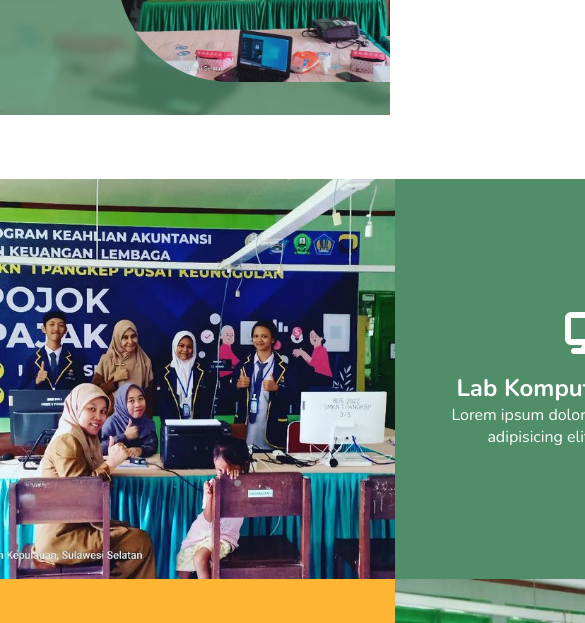
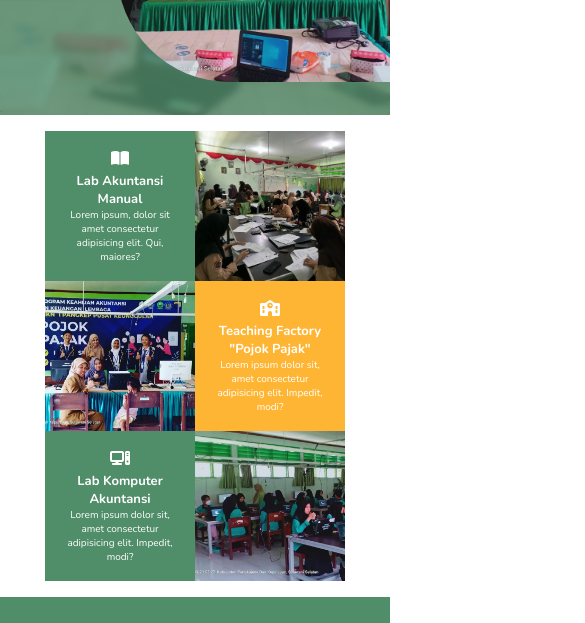
Before and after one commit to andimuhammadyusranharis/Website-Akuntansi-Css, a plain HTML site: page index.html in a window 390 px wide. Shown: the part 6970-7593 px from the top of the page, 585 px wide, since content can reach past the window. Drawn offline with nearby package versions, Linux system fonts and the light colour scheme.

Commit message:
Fix responsive design fasilitas

```diff
--- a/index.html
+++ b/index.html
@@ -726,6 +726,32 @@
         </div>
       </div>
       <div class="img-container" style="background-image: url(./assets/img/kegiatan-guru/Kegiatan-17.jpg);"></div>
+
+      <!-- Tampilan Kecil -->
+      <div class="md-img-container" style="background-color: #508D69;">
+        <div class="md-img-container-title" style="color: white;">
+          <i class="fa-solid fa-book-open"></i>
+          <h1>Lab Akuntansi Manual</h1>
+          <p>Lorem ipsum, dolor sit amet consectetur adipisicing elit. Qui, maiores?</p>
+        </div>
+      </div>
+      <div class="md-img-container" style="background-image: url(./assets/img/kegiatan-guru/Kegiatan-19.jpg);"></div>
+      <div class="md-img-container" style="background-image: url(./assets/img/kegiatan-guru/Kegiatan-22.jpg); background-position: center;"></div>
+      <div class="md-img-container" style="background-color: #FFB534;">
+        <div class="md-img-container-title" style="color: white;">
+          <i class="fa-solid fa-school"></i>
+          <h1>Teaching Factory "Pojok Pajak"</h1>
+          <p>Lorem ipsum dolor sit, amet consectetur adipisicing elit. Impedit, modi?</p>
+        </div>
+      </div>
+      <div class="md-img-container" style="background-color: #508D69;">
+        <div class="md-img-container-title" style="color: white;">
+          <i class="fa-solid fa-computer"></i>
+          <h1>Lab Komputer Akuntansi</h1>
+          <p>Lorem ipsum dolor sit, amet consectetur adipisicing elit. Impedit, modi?</p>
+        </div>
+      </div>
+      <div class="md-img-container" style="background-image: url(./assets/img/kegiatan-guru/Kegiatan-17.jpg);"></div>
     </div>
   </div>
 </section>
--- a/source/css/fasilitas.css
+++ b/source/css/fasilitas.css
@@ -55,6 +55,10 @@
     flex-direction: row;
   }
 
+  .md-img-container {
+    display: none;
+  }
+
   .img-container-title {
     text-align: center;
     padding: 2rem;
@@ -100,4 +104,50 @@
     height: 50%;
     width: 70%;
   }
+
+  .fasilitas-body {
+    padding: 1rem;
   }
+
+  .fasilitas-container {
+    display: grid;
+    grid-template-rows: 150px 150px 150px;
+    grid-template-columns: 150px 150px;
+  }
+
+  .img-container {
+    display: none;
+  }
+
+  .md-img-container {
+    display: block;
+    width: 100%;
+    height: 100%;
+    background-size: cover;
+    align-items: center;
+    display: flex;
+    flex-direction: row;
+  }
+
+  .md-img-container-title {
+    padding: 1rem;
+    text-align: center;
+  }
+
+  .md-img-container-title {
+    padding: 1rem;
+  }
+
+  .md-img-container-title i {
+    font-size: 1rem;
+    margin-bottom: 6px;
+  }
+
+  .md-img-container-title h1 {
+    font-size: 13px;
+  }
+
+  .md-img-container-title p {
+    font-size: 10px;
+  }
+  }
```
